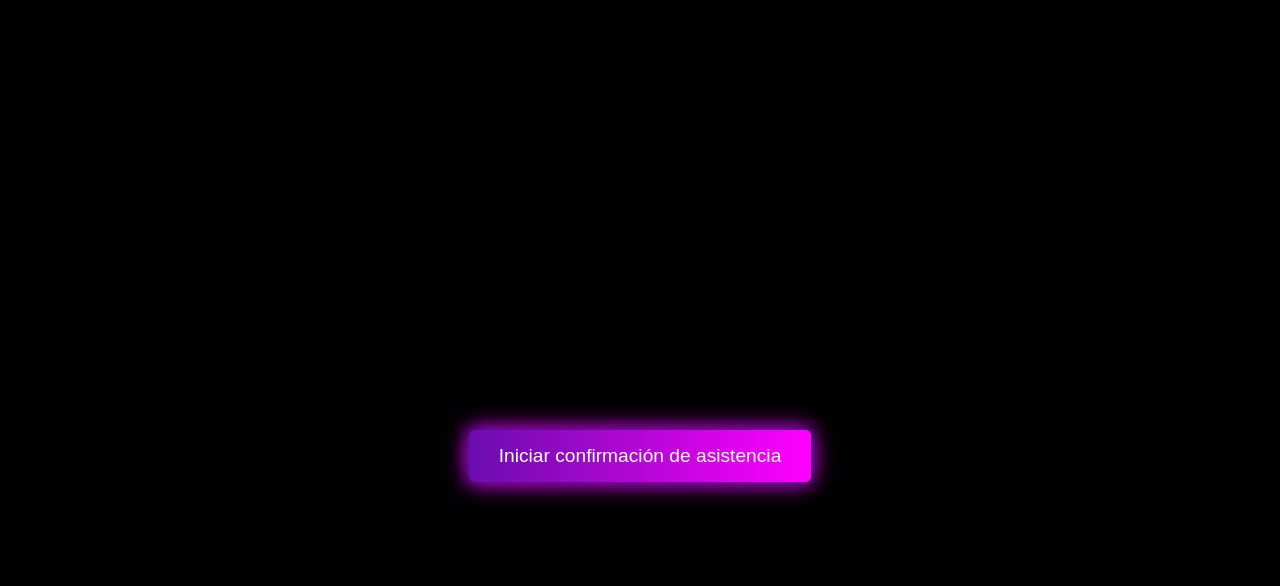
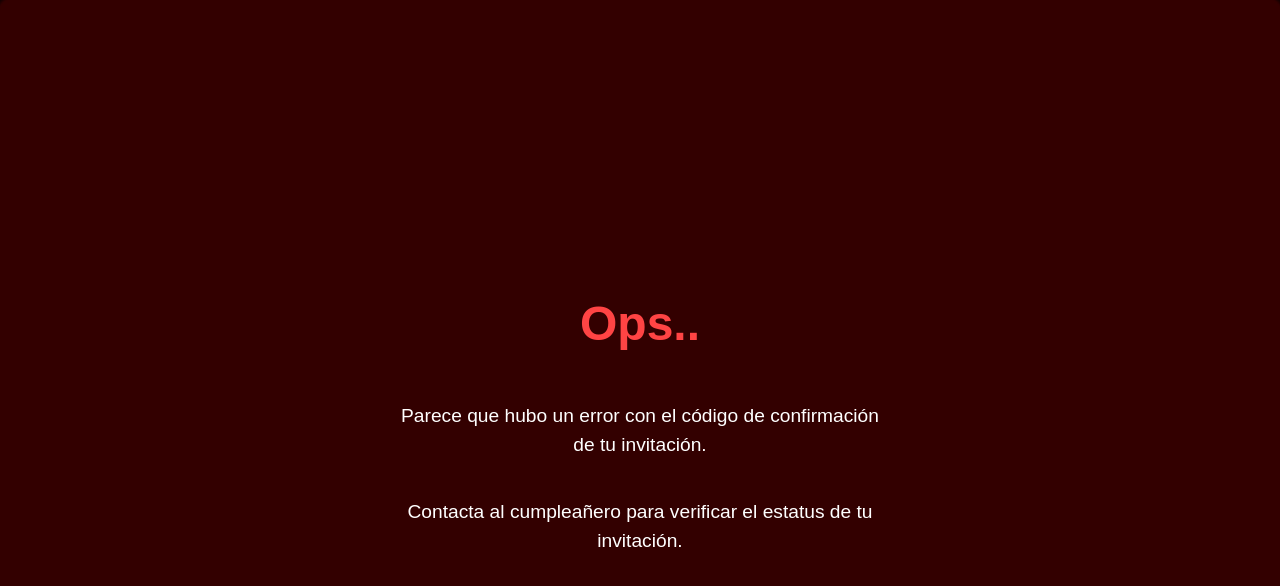
Before and after one commit to AlexLimaCode/partyValidation, a React (Vite) app: page / in a window 1280 px wide. Shown: the top 586 px of the page. Built offline with nearby package versions, Linux system fonts and the light colour scheme.

Commit message:
fixing shit

```diff
--- a/src/App.css
+++ b/src/App.css
@@ -19,7 +19,7 @@ body {
   top: 10%; /* Ajuste para bajar el video */
   left: 50%;
   transform: translate(-50%, 0);
-  width: 90%; /* Reducir ancho del video */
+  width: 98%; /* Reducir ancho del video */
   height: 70%; /* Reducir alto del video */
 }
 
@@ -168,7 +168,7 @@ select {
 }
 
 .map-label {
-  font-size: 1.2rem;
+  font-size: 1.8rem;
   font-weight: bold;
   margin-bottom: 10px;
   text-align: center;
@@ -179,3 +179,27 @@ iframe {
   border-radius: 10px;
   box-shadow: 0px 0px 15px rgba(255, 255, 255, 0.3);
 }
+
+.error-container {
+  display: flex;
+  flex-direction: column;
+  justify-content: center;
+  align-items: center;
+  height: 100vh;
+  text-align: center;
+  background: rgba(255, 0, 0, 0.2);
+  padding: 20px;
+  border-radius: 10px;
+  box-shadow: 0 0 10px rgba(255, 0, 0, 0.5);
+}
+
+.error-title {
+  font-size: 3rem;
+  color: #ff4444;
+}
+
+.error-message {
+  font-size: 1.2rem;
+  color: white;
+  max-width: 500px;
+}
--- a/src/App.jsx
+++ b/src/App.jsx
@@ -6,7 +6,7 @@ function App() {
   const [showForm, setShowForm] = useState(false);
   const [videoPlaying, setVideoPlaying] = useState(false);
   const [invitationId, setInvitationId] = useState("");
-  const [guestName, setGuestName] = useState("");
+  const [guestDetails, setGuestDetails] = useState("");
 
   const handlePlayVideo = () => {
     setVideoPlaying(true);
@@ -14,7 +14,7 @@ function App() {
       .patch("https://party.cloudzeetech.org/api/guests/" + invitationId, {
         confirmated: true,
       })
-      .then((res) => setGuestName(res.data.name))
+      .then((res) => setGuestDetails(res.data))
       .catch((err) => console.log(err));
   };
 
@@ -33,13 +33,26 @@ function App() {
       setInvitationId(parts[1]); // Decodificar URL
       axios
         .get("https://party.cloudzeetech.org/api/guests/" + parts[1])
-        .then((res) => setGuestName(res.data.name))
+        .then((res) => setGuestDetails(res.data))
         .catch((err) => console.log(err));
     }
   }, []);
 
   return (
     <div className="background">
+      {invitationId === "" ? (
+        <div className="error-container">
+          <h1 className="error-title">Ops..</h1>
+          <p className="error-message">
+            Parece que hubo un error con el código de confirmación de tu
+            invitación.
+          </p>
+          <p className="error-message">
+            Contacta al cumpleañero para verificar el estatus de tu invitación.
+          </p>
+        </div>
+      ) : (
+        <div>
           {!videoPlaying && (
             <div className="pre-video">
               <h1 className="typing-effect">
@@ -47,7 +60,7 @@ function App() {
                 <br />
                 of this great experience
                 <br />
-            {guestName}
+                {guestDetails.name}
               </h1>
               <button className="play-button" onClick={handlePlayVideo}>
                 Iniciar confirmación de asistencia
@@ -67,7 +80,10 @@ function App() {
               <form className="animated-form">
                 <div className="form-group map-container">
                   <label htmlFor="nombre" className="map-label">
-                March 08, starts at 14:00
+                    Numero de boletos: {guestDetails.no_tickets}
+                  </label>
+                  <label htmlFor="nombre" className="map-label">
+                    Inicia 14:00 hrs
                   </label>
                   <iframe
                     src="https://www.google.com/maps/embed?pb=!1m18!1m12!1m3!1d3766.373502827694!2d-99.66419192447394!3d19.266117045975975!2m3!1f0!2f0!3f0!3m2!1i1024!2i768!4f13.1!3m3!1m2!1s0x85cd89a0b674a73f%3A0x329d596bc77c7d7e!2sAnthuriums%20Hall%20and%20Garden!5e0!3m2!1sen!2smx!4v1738350986632!5m2!1sen!2smx"
@@ -79,10 +95,12 @@ function App() {
                     referrerPolicy="no-referrer-when-downgrade"
                   ></iframe>
                   <label htmlFor="nombre" className="map-label">
-                Love You {guestName} ♥️
+                    Love You {guestDetails.name} ♥️
                   </label>
                 </div>
               </form>
+            </div>
+          )}
         </div>
       )}
     </div>
```
Also changed, not shown: 2 other files (tests, documents, lock files or other folders). Lines whose indentation alone changed are shown as unchanged.
